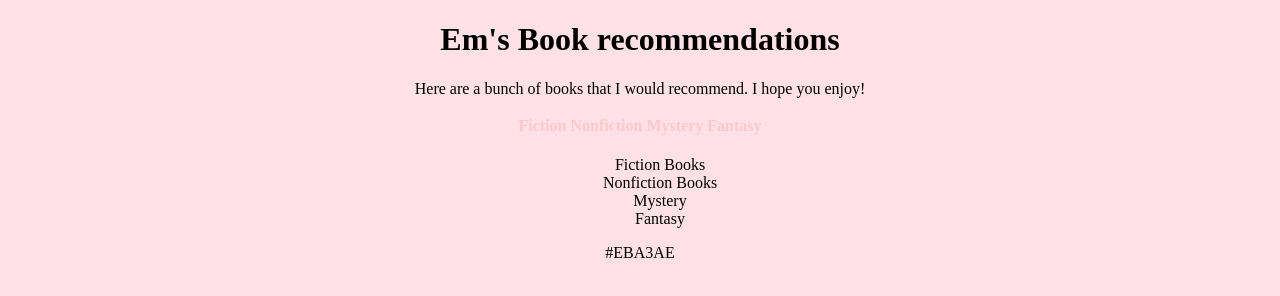
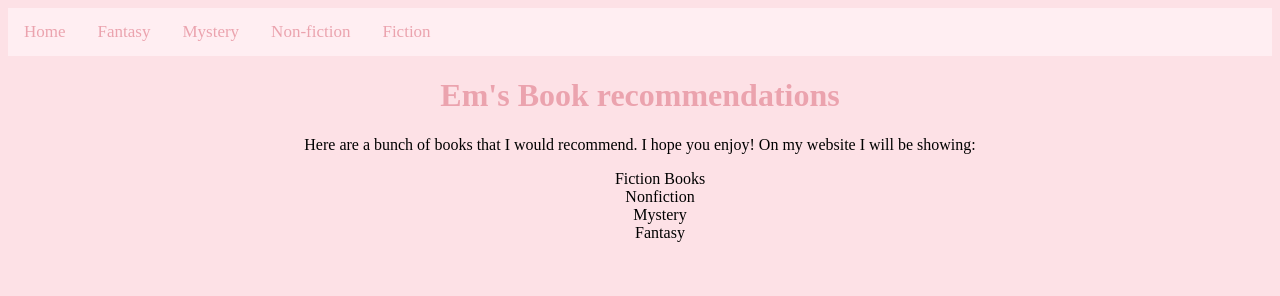
Before and after one commit to EmaS24/EmaS24.github.io, a plain HTML site: page index.html in a window 1280 px wide. Drawn offline with Linux system fonts and the light colour scheme.

Commit message:
Add files via upload

```diff
--- a/index.html
+++ b/index.html
@@ -3,41 +3,38 @@
 <head>
 	<title> Em's Book recommendations</title>
 	<link href="style.css" ty[e="text/css"rel="stylesheet"/>
+	<link rel="preconnect" href="https://fonts.googleapis.com">
+	<link rel="preconnect" href="https://fonts.gstatic.com" crossorigin>
+	<link href="https://fonts.googleapis.com/css2?family=DM+Sans:ital,opsz,wght@0,9..40,100..1000;1,9..40,100..1000&display=swap" rel="stylesheet">
 
-<title style="color:#EBA3AE;">Em's Book recommendations</title>
 
 
 </head>
 
-	<body>
-	<h1> <center> Em's Book recommendations</h1>
-	<p> <center> Here are a bunch of books that I would recommend. I hope you enjoy!
-	</p>
+	<body id="homePage">
+<div class="topnav">
+	<a href="index.html" class="active">Home</a>
+	<a href="fantasy.html">Fantasy</a>
+	<a href="mystery.html">Mystery</a>
+	<a href="nonfiction.html">Non-fiction</a>
+	<a href="books.html">Fiction</a>
+</div>
 
 
-	<table>
-		<tr>
-			<th> <a href="books.html"> Fiction </a> </th>
-			<th> <a href="nonfiction.html"> Nonfiction </a> </th>
-			<th> <a href="mystery.html"> Mystery </a> </th>
-			<th> <a href="fantasy.html"> Fantasy </a> </th>
-		</tr>
-		<tr>
 
+			<h1> <center> Em's Book recommendations</h1>
+				<p> <center> Here are a bunch of books that I would recommend. I hope you enjoy! On my website I will be showing:
+				</center></p>
 
-	</table>
-
-
-<ul> <center>
+				<ul> <center>
 	<li> <center> Fiction Books </li>
-	<li> <center> Nonfiction Books </li>
+	<li> <center> Nonfiction </li>
 	<li> <center> Mystery </li>
 	<li> <center> Fantasy </li>
 
-</ul>
 
 
-</body>
-</html>
 
-#EBA3AE
+
+			</body>
+			</html>
--- a/style.css
+++ b/style.css
@@ -1,9 +1,44 @@
+
+// <uniquifier>: Use a unique and descriptive class name
+// <weight>: Use a value from 100 to 1000
+
+h1, p, li, a {
+  font-family: "DM Sans", sans-serif;
+}
+
+.topnav a {
+   float: left;
+   color: #EBA3AE;
+   text-align: center;
+   padding: 14px 16px;
+   text-decoration: none;
+   font-size: 17px;
+}
+
+.topnav {
+   background-color: #FFEEF2;
+   overflow: hidden;
+}
+
+a:hover {
+  color: #EBA3AE;
+}
+
+#photopinkFlowers {
+	background: url("pinkFlowers.png");
+	background-repeat: no-repeat;
+	background-size: cover;
+	height: 300px;
+	padding: 60px 0px;
+}
+
+
 body {
 	background-color: #FDE1E6;
 }
 
 h1 {
-	color
+	color: #EBA3AE;
 
 }
 
```
Also changed, not shown: books.html (+20 -3 lines), fantasy.html (+19 -2 lines), mystery.html (+18 -3 lines), nonfiction.html (+15 -3 lines), crazyAsians.png (added), mysteryBooks.jpg (added), 5 other files.
